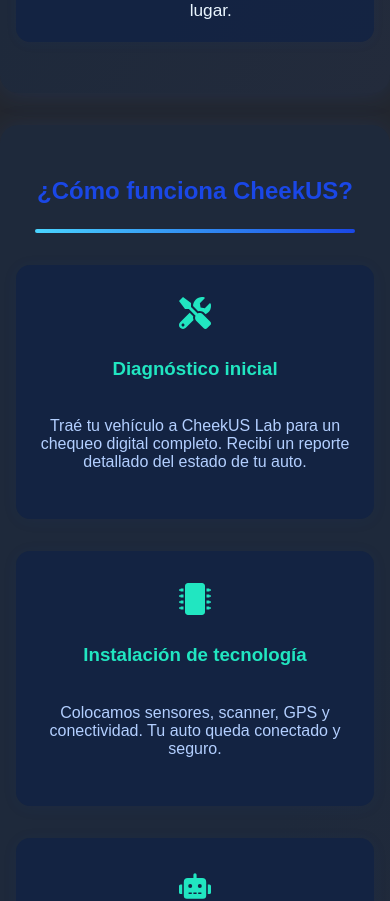
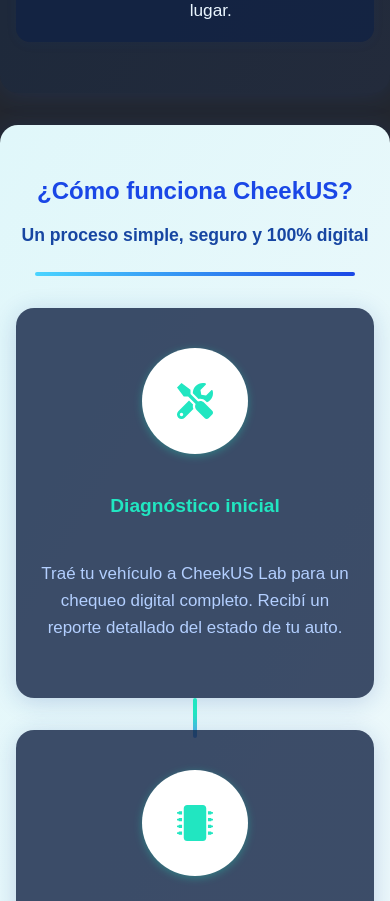
Before and after one commit to PericoPe/cheekus, a React (Vite) app: page / in a window 390 px wide. Shown: the part 2288-3189 px from the top of the page. Built offline with nearby package versions, Linux system fonts and the light colour scheme; the HTML template or start-up script is replaced by a standard one.

Commit message:
Mejoras mobile y responsive en sección Proceso, ahora se ve perfecta en celular

```diff
--- a/src/components/Proceso.jsx
+++ b/src/components/Proceso.jsx
@@ -25,18 +25,80 @@
 ];
 
 const Proceso = () => (
-  <section id="proceso" className="section-bg" style={{textAlign:'center'}}>
+  <section id="proceso" className="section-bg" style={{textAlign:'center', background: 'linear-gradient(120deg, #e0f7fa 0%, #f8fafc 100%)', paddingBottom: '3em'}}>
     <h2 style={{color:'var(--primary)', fontWeight:800}}>¿Cómo funciona CheekUS?</h2>
+    <div style={{color:'#1746a2', fontWeight:600, marginTop:'.5em', marginBottom:'1.5em', fontSize:'1.1em'}}>Un proceso simple, seguro y 100% digital</div>
     <div className="decorative-line" style={{maxWidth:320, margin:'1.5em auto'}}></div>
-    <div style={{display:'flex', flexWrap:'wrap', justifyContent:'center', gap:'2em', marginTop:'2em'}}>
+    <div className="proceso-timeline" style={{
+      display:'flex', flexWrap:'wrap', justifyContent:'center', gap:'2em', marginTop:'2em', position:'relative', flexDirection:'row'
+    }}>
       {pasos.map((p,i) => (
-        <div key={i} style={{background:'#112244cc', borderRadius:14, padding:'2em 1.2em', minWidth:240, maxWidth:320, boxShadow:'0 2px 16px #1746a211', display:'flex',flexDirection:'column',alignItems:'center',gap:'1em'}}>
-          {p.icon}
-          <h3 style={{color:'#21e6c1', margin:'0.7em 0 0.3em 0'}}>{p.titulo}</h3>
-          <p style={{color:'#b3cfff'}}>{p.desc}</p>
+        <div key={i} className="proceso-step" style={{
+          background:'#112244cc', borderRadius:18, padding:'2.5em 1.5em', minWidth:240, maxWidth:330, boxShadow:'0 4px 24px #1746a233', display:'flex', flexDirection:'column', alignItems:'center', gap:'1.3em', position:'relative', zIndex:2
+        }}>
+          <div className="proceso-icon-wrapper" style={{
+            background:'#fff', borderRadius:'50%', padding:18, boxShadow:'0 2px 8px #21e6c155', marginBottom:'.4em', display:'flex', alignItems:'center', justifyContent:'center', width:70, height:70
+          }}>{React.cloneElement(p.icon, {size:36})}</div>
+          <h3 style={{color:'#21e6c1', margin:'0.7em 0 0.3em 0', fontWeight:700, fontSize:'1.2em'}}>{p.titulo}</h3>
+          <p style={{color:'#b3cfff', fontSize:'1.06em', lineHeight:1.6}}>{p.desc}</p>
+          {/* Línea de conexión horizontal (desktop) o vertical (mobile) */}
+          {i < pasos.length-1 && (
+            <div className="proceso-connector"></div>
+          )}
         </div>
       ))}
+      <style>{`
+        /* Desktop: horizontal timeline */
+        .proceso-timeline { flex-direction: row; }
+        .proceso-step { margin-bottom: 0; }
+        .proceso-connector {
+          display: none;
+        }
+        @media (min-width: 900px) {
+          .proceso-connector {
+            display: block;
+            position: absolute;
+            right: -38px;
+            top: 50%;
+            transform: translateY(-50%);
+            height: 4px;
+            width: 50px;
+            background: linear-gradient(90deg,#21e6c1 40%,#60a5fa 100%);
+            border-radius: 3px;
+            z-index: 1;
+          }
+        }
+        /* Mobile: vertical timeline */
+        @media (max-width: 899px) {
+          .proceso-timeline { flex-direction: column; gap: 2.5em; }
+          .proceso-step {
+            min-width: 0;
+            max-width: 98vw;
+            width: 100%;
+            padding: 1.5em 0.6em;
+            gap: 1em;
+          }
+          .proceso-icon-wrapper {
+            width: 56px; height: 56px; padding: 10px;
+          }
+          .proceso-step h3 { font-size: 1.08em; }
+          .proceso-step p { font-size: 0.99em; }
+          .proceso-connector {
+            display: block;
+            position: absolute;
+            left: 50%;
+            top: 100%;
+            transform: translateX(-50%);
+            width: 4px;
+            height: 40px;
+            background: linear-gradient(180deg,#21e6c1 40%,#60a5fa 100%);
+            border-radius: 3px;
+            z-index: 1;
+          }
+        }
+      `}</style>
     </div>
+    <div style={{marginTop:'2.5em', color:'#1746a2', fontWeight:500, fontSize:'1em'}}>¡Así de fácil es transformar tu auto en un vehículo inteligente y protegido!</div>
   </section>
 );
 
```
